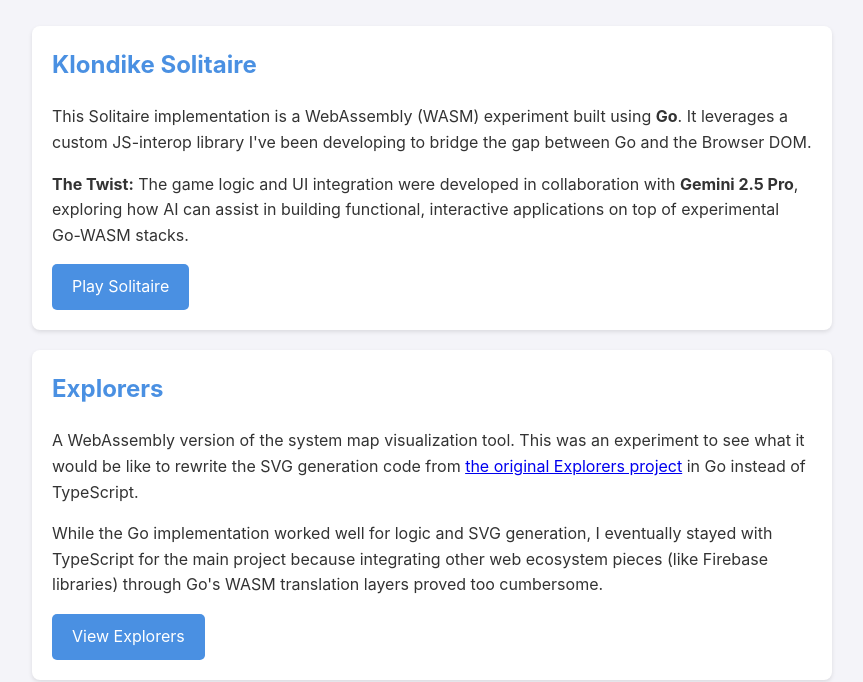
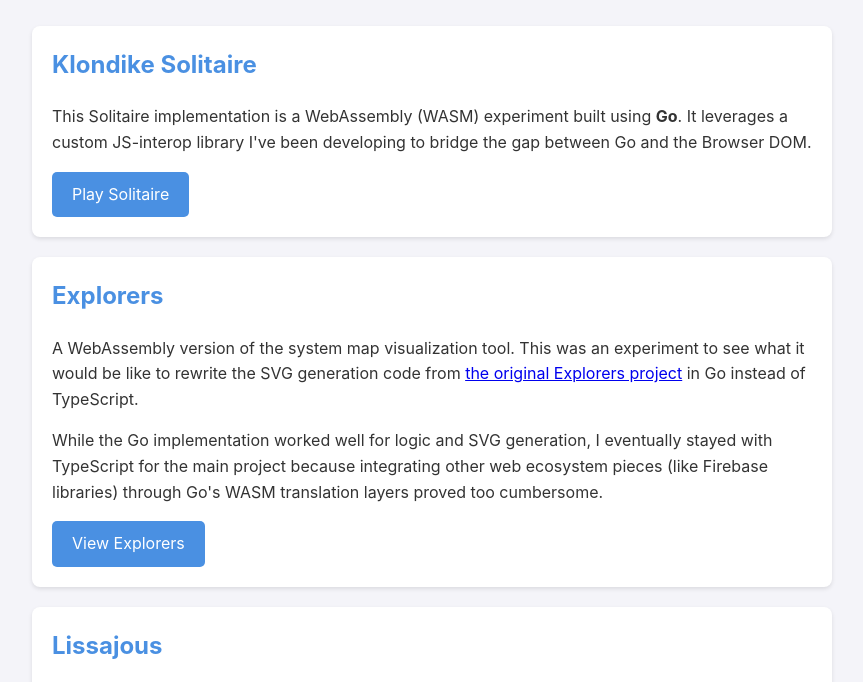
Before and after one commit to cshabsin/thegrid, a website: page index.html in a window 1280 px wide. Shown: the part 107-789 px from the top of the page, without its empty margins (208-1071 px from the left). Drawn offline with Linux system fonts and the light colour scheme.

Commit message:
Remove redundant 'The Twist' section from Solitaire card

```diff
--- a/index.html
+++ b/index.html
@@ -65,10 +65,6 @@
             This Solitaire implementation is a WebAssembly (WASM) experiment built using <strong>Go</strong>.
             It leverages a custom JS-interop library I've been developing to bridge the gap between Go and the Browser DOM.
         </p>
-        <p>
-            <strong>The Twist:</strong> The game logic and UI integration were developed in collaboration with <strong>Gemini 2.5 Pro</strong>,
-            exploring how AI can assist in building functional, interactive applications on top of experimental Go-WASM stacks.
-        </p>
         <a href="solitaire/" class="btn">Play Solitaire</a>
     </div>
 
```
